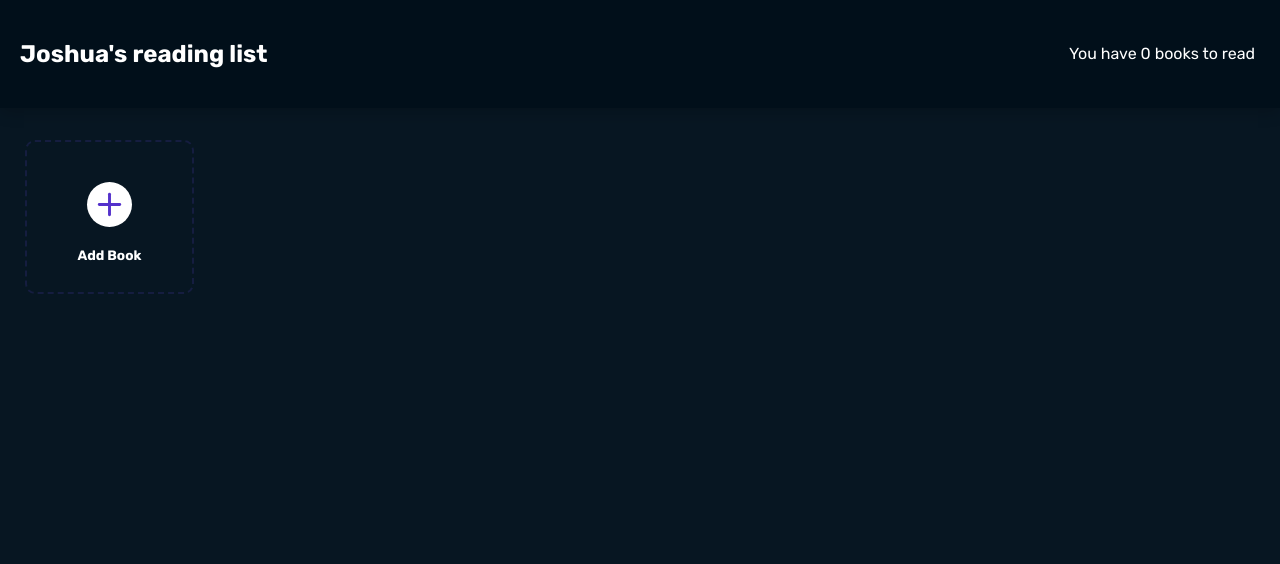
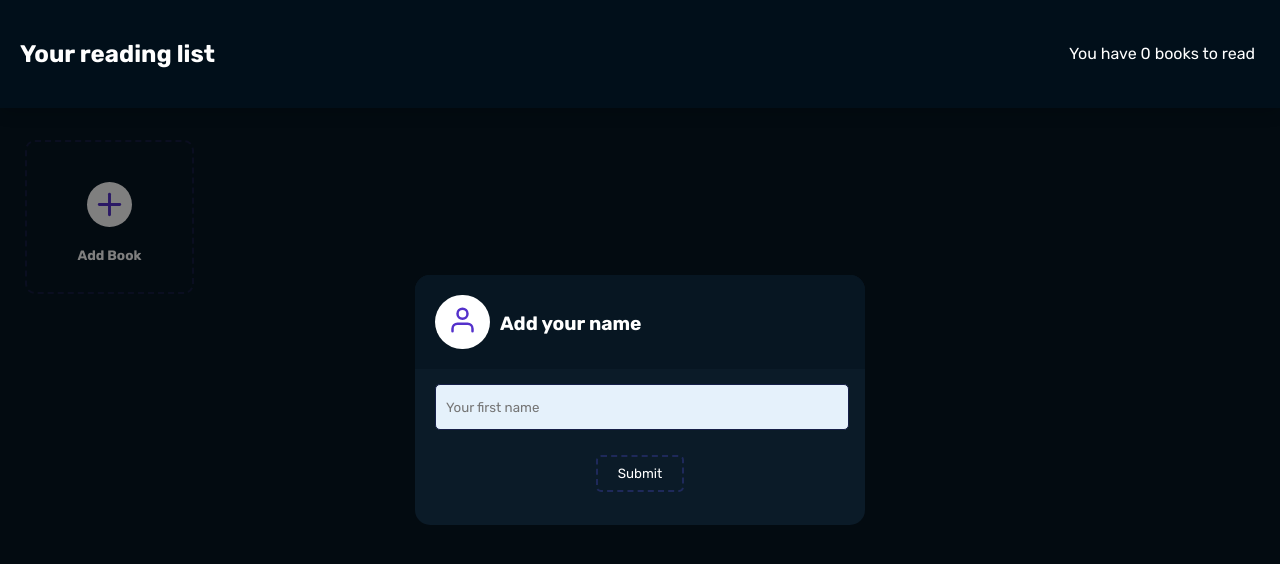
Before and after one commit to EmmanuelJoshua/reading-list-react, a React (Create React App) app: page / in a window 1280 px wide. Shown: the top 564 px of the page. Built offline with nearby package versions, Linux system fonts and the light colour scheme.

Commit message:
Reducer and username added.

```diff
--- a/src/App.scss
+++ b/src/App.scss
@@ -215,6 +215,10 @@ $primary-text-color: #fff;
         transition: all 0.3s ease-in-out;
     }
 
+    .user-modal {
+        height: 250px !important;
+    }
+
     .modal-footer {
         text-align: center;
     }
--- a/src/components/Modal.jsx
+++ b/src/components/AddBookModal.jsx
@@ -4,22 +4,33 @@ import { BookContext } from '../contexts/BookContext';
 import { Book, X } from 'react-feather'
 import ReactDOM from 'react-dom';
 
-const Modal = ({ show, closeModal }) => {
+const AddBookModal = () => {
 
-    const { addBook } = useContext(BookContext);
+    const { showAddBooksModal, booksDispatch, booksModalDispatch } = useContext(BookContext);
     const [title, setTitle] = useState('');
     const [author, setAuthor] = useState('');
 
+    const closeModal = () => {
+        booksModalDispatch({ type: 'CLOSE_MODAL' })
+    }
+
     const handleSubmit = (e) => {
         e.preventDefault();
-        addBook(title, author);
+        booksDispatch({
+            type: 'ADD_BOOK', book: {
+                title, author
+            }
+        });
         setTitle('');
         setAuthor('');
+        closeModal();
     }
+
+
 
     return ReactDOM.createPortal(
         <CSSTransition
-            in={show}
+            in={showAddBooksModal}
             unmountOnExit
             timeout={{ enter: 0, exit: 300 }}
         >
@@ -54,4 +65,4 @@ const Modal = ({ show, closeModal }) => {
     )
 }
 
-export default Modal;
+export default AddBookModal;
--- a/src/components/BookDetail.jsx
+++ b/src/components/BookDetail.jsx
@@ -3,11 +3,11 @@ import { Book, X } from 'react-feather'
 import { BookContext } from '../contexts/BookContext';
 
 const BookDetails = ({ book }) => {
-    const { removeBooks } = useContext(BookContext);
+    const { booksDispatch } = useContext(BookContext);
     return (
         <div className='bookdetails'>
             <div className='cancel'>
-                <X className='cancel-icon' onClick={() => removeBooks(book.id)} />
+                <X className='cancel-icon' onClick={() => booksDispatch({ type: 'DELETE_BOOk', id: book.id })} />
             </div>
 
             <Book className='book-icon' />
--- a/src/components/Booklist.jsx
+++ b/src/components/Booklist.jsx
@@ -3,7 +3,8 @@ import { ThemeContext } from '../contexts/ThemeContext';
 import { BookContext } from '../contexts/BookContext';
 import BookDetails from './BookDetail';
 import AddBook from './AddBook';
-import Modal from './Modal';
+import AddBookModal from './AddBookModal';
+import SetUsernameModal from './SetUsernameModal';
 
 //Accessing context using first method
 // class Booklist extends Component {
@@ -43,13 +44,19 @@ import Modal from './Modal';
 
 const Booklist = () => {
     const { isLightTheme, light, dark } = useContext(ThemeContext);
-    const { books, show, openModal, closeModal } = useContext(BookContext);
+    const { books, booksModalDispatch } = useContext(BookContext);
     const theme = isLightTheme ? light : dark;
 
-
+    const openModal = () => {
+        booksModalDispatch({
+            type:
+                'OPEN_MODAL'
+        })
+    }
 
     return <div>
-        <Modal show={show} closeModal={closeModal} />
+        <SetUsernameModal />
+        <AddBookModal />
         {books.length ? (
             <div className='booklist' style={{ color: theme.text }}>
                 {
--- a/src/components/Navbar.jsx
+++ b/src/components/Navbar.jsx
@@ -1,7 +1,7 @@
-import React, { useContext, useEffect } from 'react'
+import React, { useContext } from 'react'
 import { ThemeContext } from '../contexts/ThemeContext';
 import { BookContext } from '../contexts/BookContext';
-// import { UserContext } from '../contexts/UserContext';
+import { UserContext } from '../contexts/UserContext';
 // import ThemeToggle from './ThemeToggle';
 
 //Accessing context using first method
@@ -56,16 +56,12 @@ const Navbar = () => {
 
     const { isLightTheme, light, dark } = useContext(ThemeContext);
     const { books } = useContext(BookContext);
-    // const { show } = useContext(UserContext);
+    const { user } = useContext(UserContext);
     const theme = isLightTheme ? light : dark;
-
-    useEffect(() => {
-        console.log('Im liveeee')
-    });
 
     return (
         <nav className='navbar' style={{ background: theme.navbg, color: theme.text }}>
-            <h1 className='ml-1'>Joshua's reading list</h1>
+            <h1 className='ml-1'> {!user ? 'Your reading list' : `${user}'s reading list`}</h1>
 
             <div className='mr-1'>
                 <ul>
--- /dev/null
+++ b/src/components/SetUsernameModal.jsx
@@ -0,0 +1,55 @@
+import React, { useState, useContext } from 'react'
+import { CSSTransition } from 'react-transition-group'
+import { UserContext } from '../contexts/UserContext';
+import { User } from 'react-feather'
+import ReactDOM from 'react-dom';
+
+const SetUsernameModal = () => {
+
+    const { showSetUserModal, setUser, userModalDispatch } = useContext(UserContext);
+    const [username, setUsername] = useState('');
+
+    const closeModal = () => {
+        userModalDispatch({ type: 'CLOSE_MODAL' })
+    }
+
+    const handleSubmit = (e) => {
+        e.preventDefault();
+        setUser(username);
+        setUsername('');
+        closeModal();
+    }
+
+    return ReactDOM.createPortal(
+        <CSSTransition
+            in={showSetUserModal}
+            unmountOnExit
+            timeout={{ enter: 0, exit: 300 }}
+        >
+            <div className='modal'>
+                <div className='modal-content user-modal' onClick={e => e.stopPropagation()}>
+                    <div className='modal-header'>
+                        <div className='book'>
+                            <User className='book-icon' />
+                        </div>
+                        <h4 className='modal-title'>Add your name</h4>
+                    </div>
+
+                    <div className='modal-body'>
+                        <form id='modal-form' onSubmit={handleSubmit}>
+                            <input type='text' placeholder='Your first name' value={username}
+                                onChange={(e) => setUsername(e.target.value)} required className='modal-input' />
+                        </form>
+                    </div>
+
+                    <div className='modal-footer'>
+                        <input form='modal-form' type='submit' value='Submit' className='modal-submit' />
+                    </div>
+                </div>
+            </div>
+        </CSSTransition>,
+        document.getElementById('root')
+    )
+}
+
+export default SetUsernameModal;
--- a/src/contexts/BookContext.js
+++ b/src/contexts/BookContext.js
@@ -1,39 +1,23 @@
-import React, { useState, createContext, useEffect } from 'react';
-import { v4 as uuidv4 } from 'uuid';
+import React, { useReducer, createContext, useEffect } from 'react';
+import { AddBookModalReducer } from '../reducers/AddBookModalReducer';
+import { BookReducer } from '../reducers/BookReducer';
 
 export const BookContext = createContext();
 
 const BookContextProvider = (props) => {
-    const [books, setBooks] = useState(() => {
+    const [books, booksDispatch] = useReducer(BookReducer, [], () => {
         const localData = localStorage.getItem('books');
         return localData ? JSON.parse(localData) : [];
     });
-
-    const [show, setShow] = useState(false);
-
-    const addBook = (title, author) => {
-        setBooks([...books, { title, author, id: uuidv4() }]);
-        closeModal();
-    }
-
-    const removeBooks = (id) => {
-        setBooks(books.filter(book => book.id !== id));
-    }
-
-    const openModal = () => {
-        setShow(true)
-    }
-
-    const closeModal = () => {
-        setShow(false);
-    }
 
     useEffect(() => {
         localStorage.setItem('books', JSON.stringify(books));
     }, [books]);
 
+    const [showAddBooksModal, booksModalDispatch] = useReducer(AddBookModalReducer, false);
+
     return (
-        <BookContext.Provider value={{ books, show, addBook, removeBooks, openModal, closeModal }}>
+        <BookContext.Provider value={{ books, showAddBooksModal, booksDispatch, booksModalDispatch }}>
             {props.children}
         </BookContext.Provider>
     )
--- a/src/contexts/UserContext.js
+++ b/src/contexts/UserContext.js
@@ -1,25 +1,29 @@
-import React, { useState, createContext } from 'react'
+import React, { useState, useEffect, useReducer, createContext } from 'react'
+import { SetUsernameModalReducer } from '../reducers/SetUsernameModalReducer';
 
 export const UserContext = createContext();
 
 const UserContextProvider = (props) => {
     const [user, setUser] = useState(() => {
         const localData = localStorage.getItem('user');
-        return localData ? JSON.parse(localData) : [];
+        return localData === '' ? '' : localData;
     });
 
-    // const [show, setShow] = useState(false);
+    const [showSetUserModal, userModalDispatch] = useReducer(SetUsernameModalReducer, false);
 
-    // const openModal = () => {
-    //     setShow(true)
-    // }
+    useEffect(() => {
 
-    // const closeModal = () => {
-    //     setShow(false);
-    // }
+        if (!user) {
+            localStorage.setItem('user', '');
+            userModalDispatch({ type: 'OPEN_MODAL' })
+        } else {
+            localStorage.setItem('user', user);
+        }
+
+    }, [user]);
 
     return (
-        <UserContext.Provider value={{ user, setUser }}>
+        <UserContext.Provider value={{ user, showSetUserModal, setUser, userModalDispatch }}>
             {props.children}
         </UserContext.Provider>
     )
--- /dev/null
+++ b/src/reducers/AddBookModalReducer.js
@@ -0,0 +1,10 @@
+export const AddBookModalReducer = (state, action) => {
+    switch (action.type) {
+        case 'OPEN_MODAL':
+            return true;
+        case 'CLOSE_MODAL':
+            return false;
+        default:
+            return state;
+    }
+}
--- /dev/null
+++ b/src/reducers/BookReducer.js
@@ -0,0 +1,16 @@
+import { v4 as uuidv4 } from 'uuid';
+
+export const BookReducer = (state, action) => {
+    switch (action.type) {
+        case 'ADD_BOOK':
+            return [...state, {
+                title: action.book.title,
+                author: action.book.author,
+                id: uuidv4()
+            }]
+        case 'DELETE_BOOk':
+            return state.filter(book => book.id !== action.id);
+        default:
+            return state;
+    }
+}
--- /dev/null
+++ b/src/reducers/SetUsernameModalReducer.js
@@ -0,0 +1,10 @@
+export const SetUsernameModalReducer = (state, action) => {
+    switch (action.type) {
+        case 'OPEN_MODAL':
+            return true;
+        case 'CLOSE_MODAL':
+            return false;
+        default:
+            return state;
+    }
+}
```
